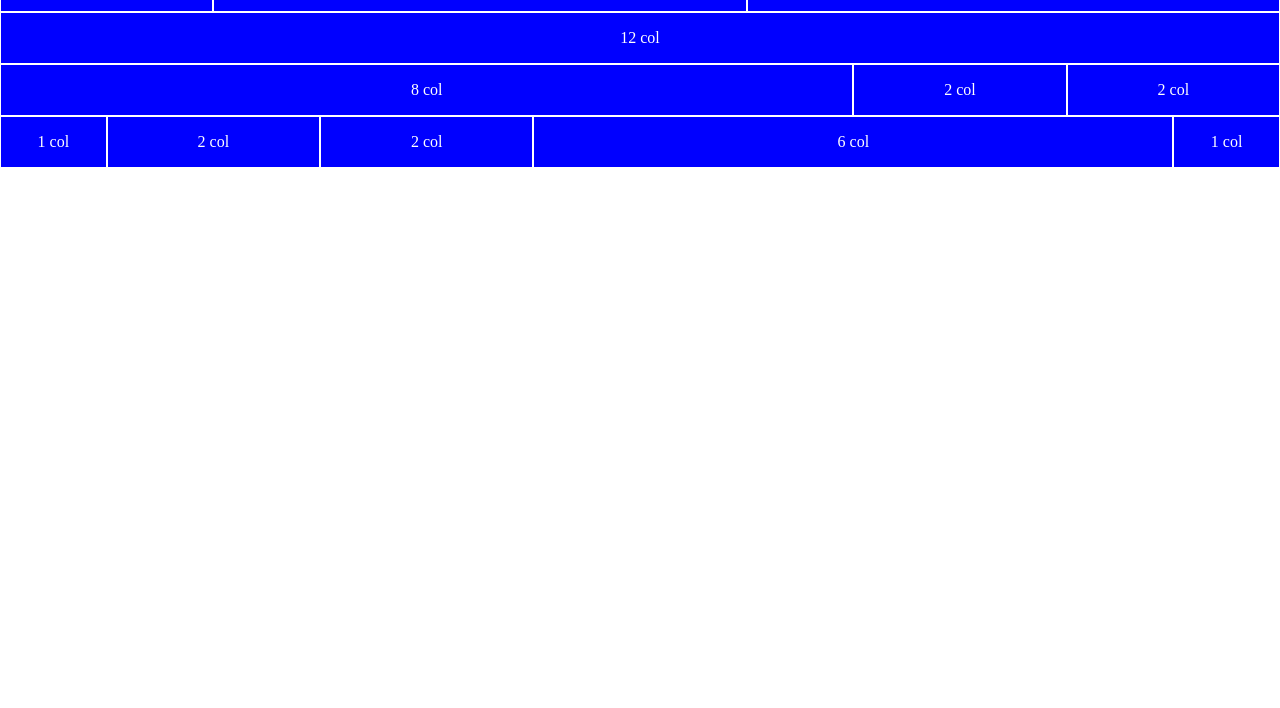
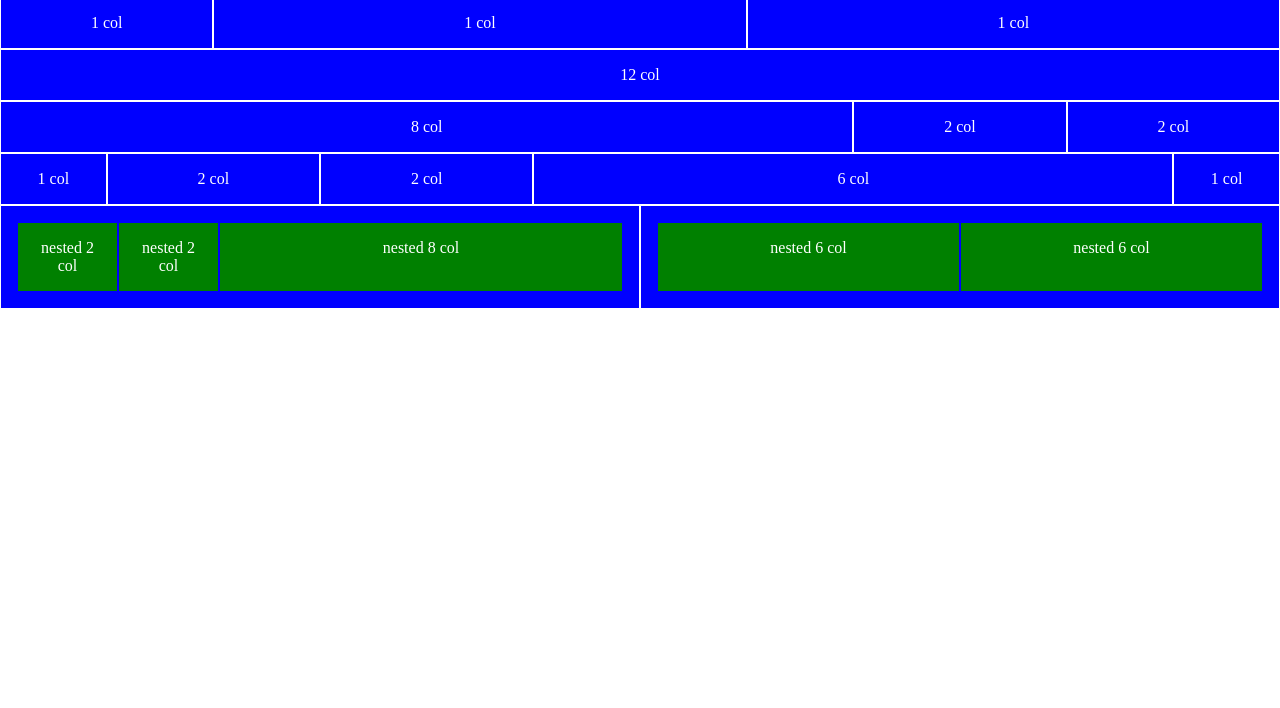
Before and after one commit to FedericoRosso97/html-css-12bool, a plain HTML site: page inedx.html in a window 1280 px wide. Shown: the part 92-800 px from the top of the page. Drawn offline with Linux system fonts and the light colour scheme.

Commit message:
facci box verdi

```diff
--- a/inedx.html
+++ b/inedx.html
@@ -10,6 +10,7 @@
 </head>
 <body>
     <main>
+        <h1>Esercizio per casa</h1>
         <div class="container">
             <div class="row">
                 <div class="col-1">
@@ -89,6 +90,26 @@
                     <p>1 col</p>
                 </div>
 
+                <div class="col-6 flex">
+                    <div class="col-2 nest">
+                        <p>nested 2 col</p>
+                    </div>
+                    <div class="col-2 nest">
+                        <p>nested 2 col</p>
+                    </div>
+                    <div class="col-8 nest">
+                        <p>nested 8 col</p>
+                    </div>
+                </div>
+                <div class="col-6 flex">
+                    <div class="col-6 nest">
+                        <p>nested 6 col</p>
+                    </div>
+                    <div class="col-6 nest">
+                        <p>nested 6 col</p>
+                    </div>
+                </div>
+
             </div>
         </div>
     </main>
--- a/style.css
+++ b/style.css
@@ -2,6 +2,11 @@
 box-sizing: border-box;
 padding: 0;
 margin: 0;
+}
+
+.flex{
+    display: flex;
+    flex-wrap: wrap;
 }
 
 .row{
@@ -15,6 +20,11 @@ margin: 0;
     border: 1px solid white;
     color: white;
     padding: 1rem;
+}
+
+.nest{
+    background-color: green;
+    border: 1px solid blue;
 }
 
 .col-1{
```
